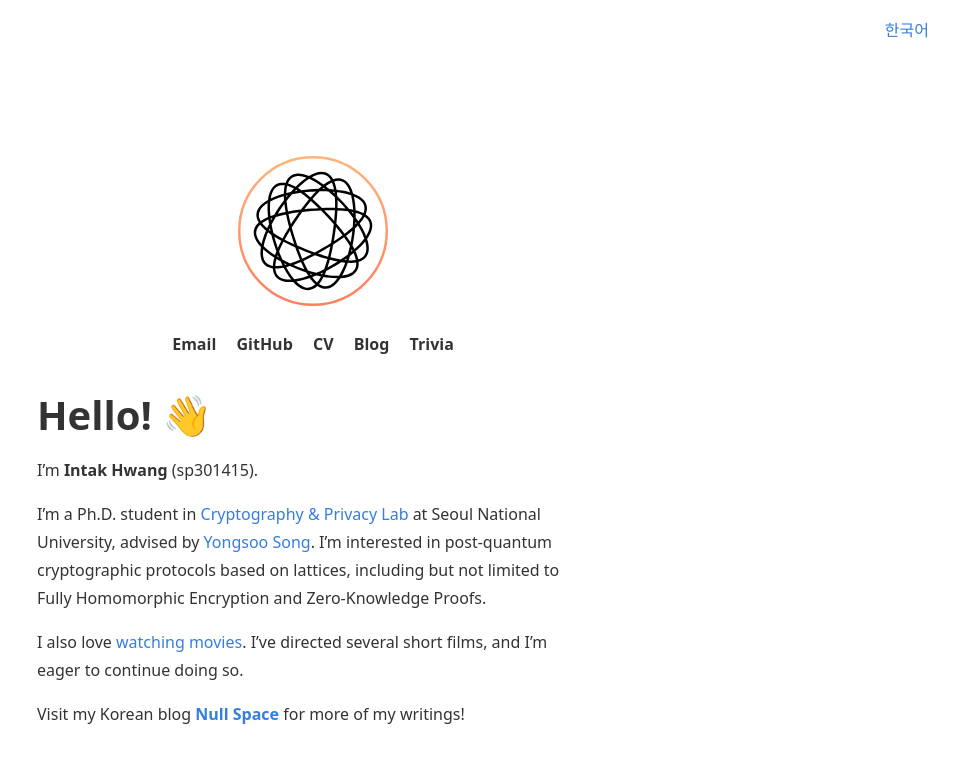
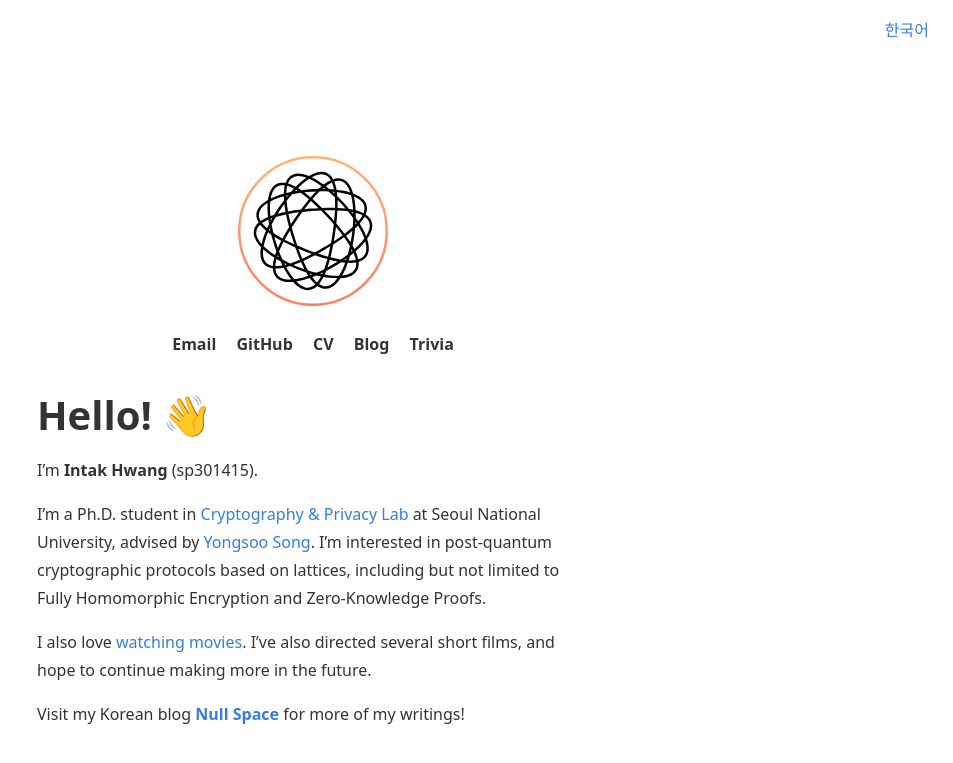
Before and after one commit to sp301415/sp301415-main-page, a Jekyll site: the page built from index.md, in a window 1280 px wide. Shown: the top 763 px of the page, without its empty margins (327-1280 px from the left). Built offline with Jekyll 4.4.1, drawn with Linux system fonts in a browser that asks for light colours.

Commit message:
소개글 업데이트

```diff
--- a/index.md
+++ b/index.md
@@ -9,6 +9,6 @@ I'm **Intak Hwang** (sp301415).
 
 I'm a Ph.D. student in [Cryptography & Privacy Lab](https://crypto.snu.ac.kr) at Seoul National University, advised by [Yongsoo Song](https://yongsoosong.github.io). I’m interested in post-quantum cryptographic protocols based on lattices, including but not limited to Fully Homomorphic Encryption and Zero-Knowledge Proofs.
 
-I also love [watching movies](https://letterboxd.com/sp301415/). I've directed several short films, and I'm eager to continue doing so.
+I also love [watching movies](https://letterboxd.com/sp301415/). I've also directed several short films, and hope to continue making more in the future.
 
 Visit my Korean blog [**Null Space**](https://blog.sp301415.com) for more of my writings!
```
